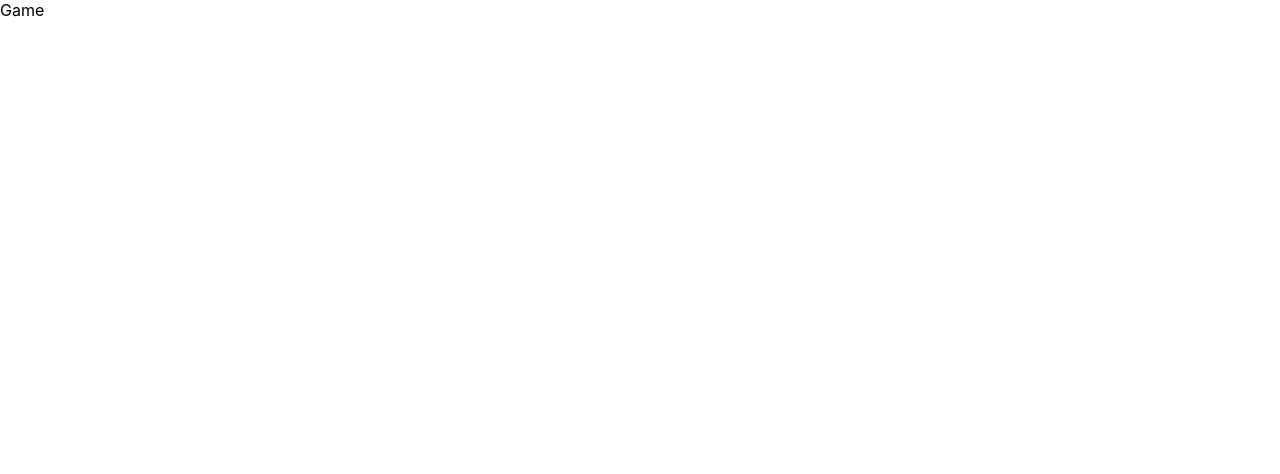
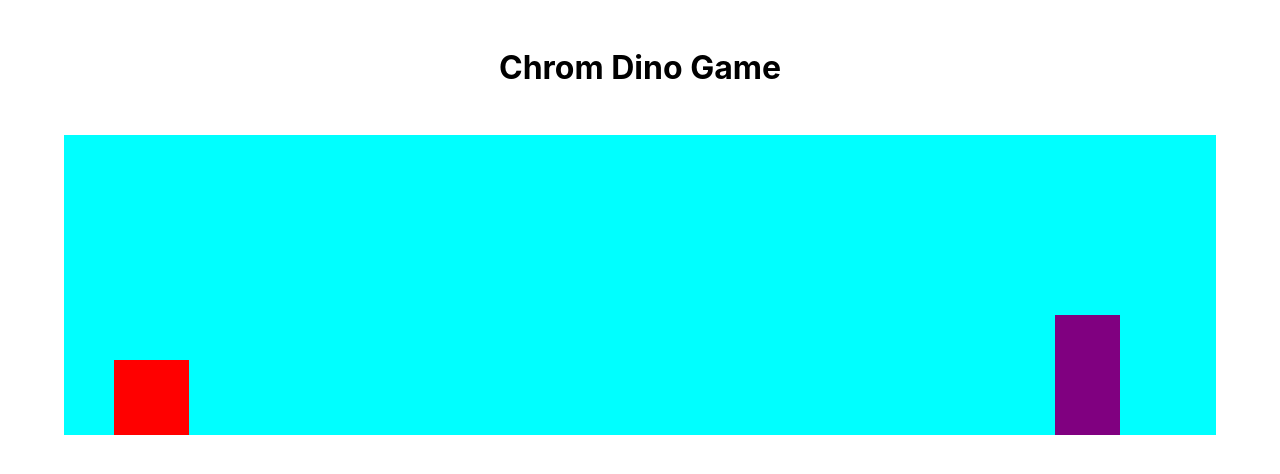
Before and after one commit to chirag-08x/planesto-assignment, a React (Create React App) app: page / in a window 1280 px wide. Shown: the top 474 px of the page. Built offline with nearby package versions, Linux system fonts and the light colour scheme.

Commit message:
game jump and collision detection implemented

```diff
--- a/src/App.js
+++ b/src/App.js
@@ -1,11 +1,20 @@
+import styled from "@emotion/styled";
 import Game from "./components/Game/Game";
 
 function App() {
   return (
-    <div>
+    <Wrapper>
+      <h1>Chrom Dino Game</h1>
       <Game />
-    </div>
+    </Wrapper>
   );
 }
 
 export default App;
+
+const Wrapper = styled.div`
+  > h1 {
+    text-align: center;
+    padding: 3rem 0;
+  }
+`;
--- a/src/components/Game/Game.jsx
+++ b/src/components/Game/Game.jsx
@@ -1,7 +1,110 @@
-import React from "react";
+import styled from "@emotion/styled";
+import { useState, useEffect, useRef } from "react";
 
 const Game = () => {
-  return <div>Game</div>;
+  const [obstaclePosition, setObstaclePosition] = useState(100);
+  const [isJumping, setIsJuming] = useState(false);
+  const [isGameRunning, setIsGameRunning] = useState(true);
+  const [isGameOver, setIsGameOver] = useState(false);
+
+  const jump = () => {
+    if (!isJumping) {
+      setIsJuming(true);
+      setTimeout(() => {
+        setIsJuming(false);
+      }, 500);
+    }
+  };
+
+  const resetGame = () => {
+    setIsGameRunning(true);
+    setIsGameOver(true);
+    setIsJuming(false);
+    setObstaclePosition(100);
+  };
+
+  const checkCollision = () => {
+    const playerLeft = 50;
+    const playerRight = playerLeft + 30;
+
+    const obstacleLeft = (obstaclePosition / 100) * window.innerWidth;
+    const obstacleRight = obstacleLeft + 65;
+
+    if (
+      obstacleLeft <= playerRight &&
+      obstacleRight >= playerLeft &&
+      !isJumping
+    ) {
+      console.log("collision detected");
+      setIsGameRunning(false);
+      setIsGameOver(true);
+    }
+  };
+
+  useEffect(() => {
+    checkCollision();
+  }, [obstaclePosition]);
+
+  useEffect(() => {
+    const handleSpaceBar = (e) => {
+      if (e.code === "Space") jump();
+    };
+
+    document.addEventListener("keydown", handleSpaceBar);
+    return () => document.removeEventListener("keydown", handleSpaceBar);
+  }, []);
+
+  useEffect(() => {
+    const interval = setInterval(() => {
+      setObstaclePosition((prev) => {
+        if (prev < -10) {
+          return 100;
+        } else {
+          return prev - 1;
+        }
+      });
+    }, 10);
+
+    return () => clearInterval(interval);
+  }, []);
+
+  return (
+    <Wrapper>
+      <section className="section-center">
+        <div className="inner-wrapper">
+          <Player isJumping={isJumping} />
+          <Obstacle positon={obstaclePosition} />
+        </div>
+      </section>
+    </Wrapper>
+  );
 };
 
 export default Game;
+
+const Wrapper = styled.div`
+  .inner-wrapper {
+    min-height: 300px;
+    background-color: cyan;
+    position: relative;
+    overflow: hidden;
+  }
+`;
+
+const Player = styled.div`
+  height: 75px;
+  width: 75px;
+  background-color: red;
+  position: absolute;
+  left: 50px;
+  bottom: ${(props) => (props.isJumping ? "150px" : 0)};
+  transition: all 0.15s linear;
+`;
+const Obstacle = styled.div`
+  height: 120px;
+  width: 65px;
+  background-color: purple;
+  position: absolute;
+  left: ${(props) => `${props.positon}%`};
+  bottom: 0;
+`;
--- a/src/index.css
+++ b/src/index.css
@@ -17,3 +17,9 @@ code {
   font-family: source-code-pro, Menlo, Monaco, Consolas, "Courier New",
     monospace;
 }
+
+.section-center {
+  width: 90vw;
+  max-width: 1170px;
+  margin: 0 auto;
+}
```
Also changed, not shown: src/components/Game/Obstacle.jsx (added), src/components/Game/Player.jsx (added).
